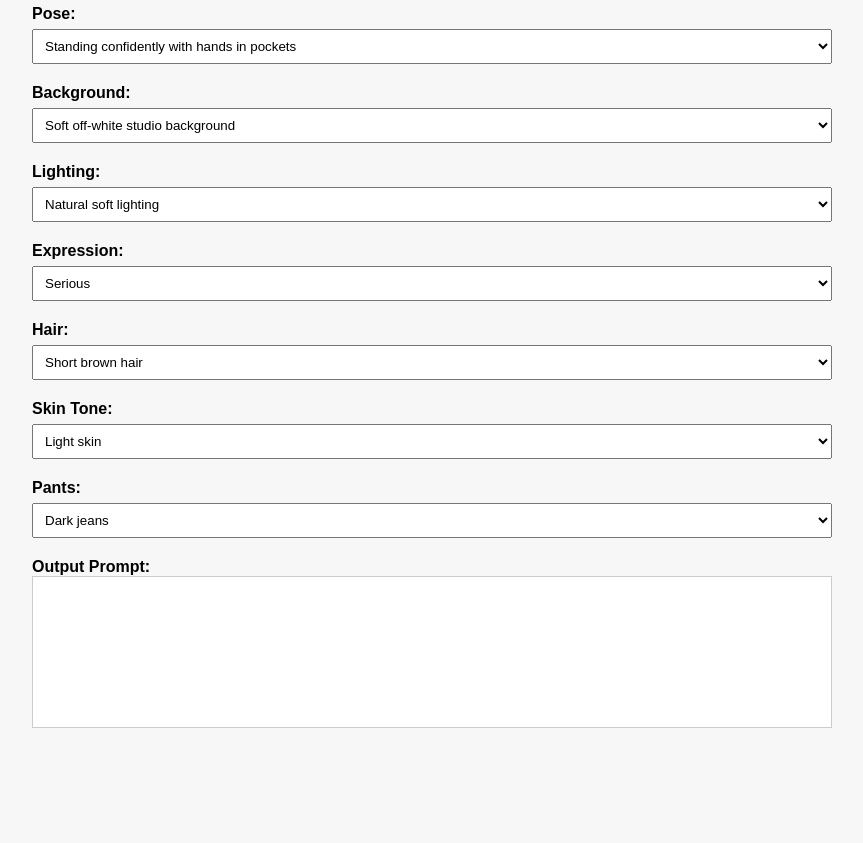
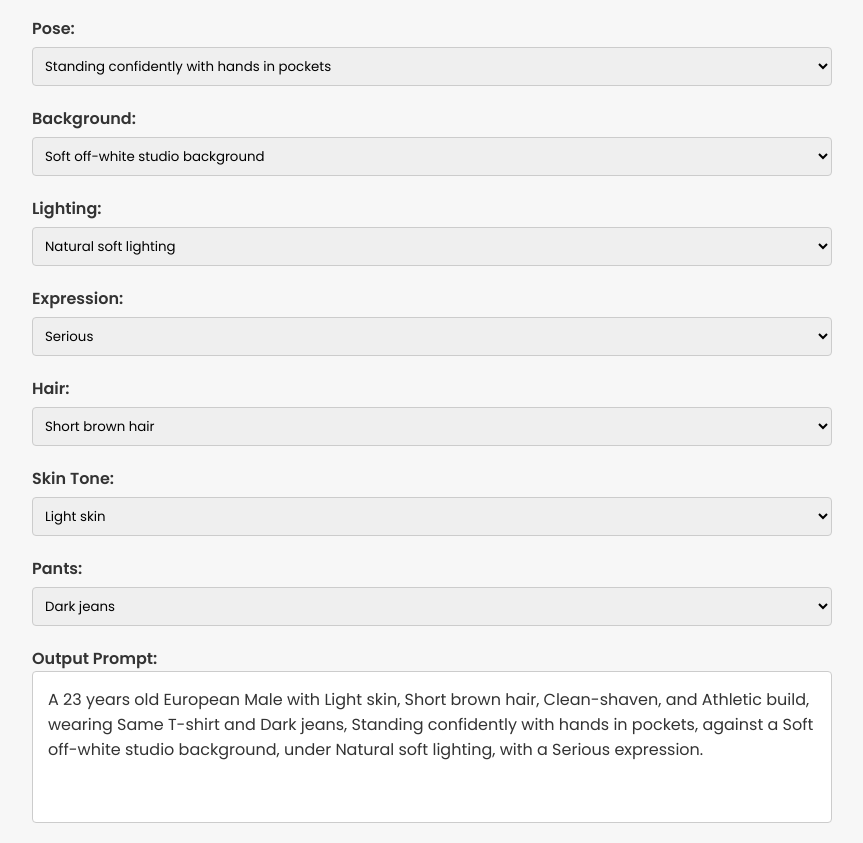
Before and after one commit to amarpt/prompt, a plain HTML site: page index.html in a window 1280 px wide. Shown: the part 103-946 px from the top of the page, without its empty margins (208-1071 px from the left). Before the commit the page ends 851 px from the top, so only its background shows below. Drawn offline with Linux system fonts and the light colour scheme.

Commit message:
Update index.html

```diff
--- a/index.html
+++ b/index.html
@@ -3,26 +3,31 @@
 <head>
   <meta charset="UTF-8" />
   <meta name="viewport" content="width=device-width, initial-scale=1.0"/>
-  <title>Prompt Composer</title>
+  <title>AI Prompt Composer</title>
+  <link href="https://fonts.googleapis.com/css2?family=Poppins:wght@400;600&display=swap" rel="stylesheet">
   <style>
     body {
-      font-family: Arial, sans-serif;
+      font-family: 'Poppins', sans-serif;
       max-width: 800px;
       margin: auto;
       padding: 20px;
       background-color: #f7f7f7;
+      color: #333;
     }
     h1 {
       text-align: center;
       margin-bottom: 30px;
     }
     label {
-      font-weight: bold;
+      font-weight: 600;
     }
-    select, textarea {
+    select {
       width: 100%;
       padding: 8px;
       margin: 6px 0 20px;
+      border: 1px solid #ccc;
+      border-radius: 4px;
+      font-family: inherit;
     }
     #prompt {
       background-color: #fff;
@@ -30,6 +35,7 @@
       border: 1px solid #ccc;
       white-space: pre-wrap;
       min-height: 120px;
+      border-radius: 4px;
     }
   </style>
 </head>
@@ -161,7 +167,7 @@
       const pants = document.getElementById('pants').value;
 
       const fullPrompt =
-A ${base.age} ${base.ethnicity} ${base.gender} with ${skin}, ${hair}, ${base.face}, and ${base.body}, wearing ${base.shirt} and ${pants}, ${pose}, against a ${background}, under ${lighting}, with a ${expression} expression.;
+`A ${base.age} ${base.ethnicity} ${base.gender} with ${skin}, ${hair}, ${base.face}, and ${base.body}, wearing ${base.shirt} and ${pants}, ${pose}, against a ${background}, under ${lighting}, with a ${expression} expression.`;
 
       document.getElementById('prompt').innerText = fullPrompt;
     }
```
